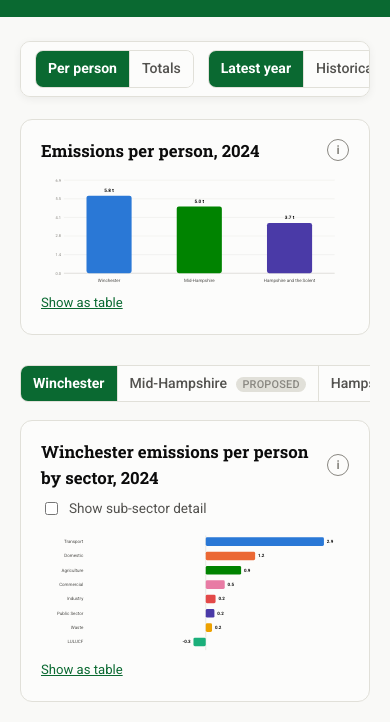
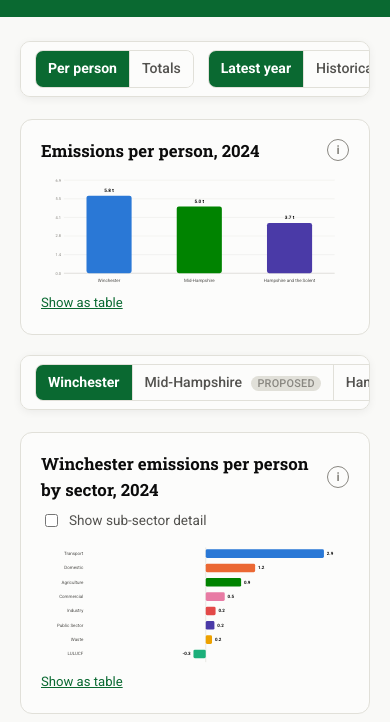
Before and after one commit to garethj/mid-hampshire-emissions, a plain HTML site: page index.html in a window 390 px wide. Shown: the part 95-817 px from the top of the page. Drawn offline with Linux system fonts and the light colour scheme.

Commit message:
Wrap geography controls in the same white card styling as the page-wide controls
Makes the region toggle row match control-panel's surface, border, radius, and shadow so both control sections read as one visual system.

Co-Authored-By: Claude Sonnet 5 <noreply@anthropic.com>
Claude-Session: https://claude.ai/code/session_013jzKBPtnG2BZNRTPQ28fYY

```diff
--- a/assets/css/style.css
+++ b/assets/css/style.css
@@ -109,7 +109,9 @@ main.wrap { padding-top: 24px; padding-bottom: 40px; }
 .region-toggle-row {
   display: flex; align-items: center; gap: 10px; overflow-x: auto;
   position: sticky; top: var(--control-panel-h, 60px); z-index: 25;
-  background: var(--page-plane); padding: 10px 0; margin-bottom: 8px;
+  background: var(--surface-1); border: 1px solid var(--gridline); border-radius: 10px;
+  padding: 10px 16px; margin-bottom: 22px;
+  box-shadow: 0 2px 8px rgba(0,0,0,0.06);
 }
 .region-toggle { display: inline-flex; flex: none; border: 1px solid var(--gridline); border-radius: 8px; overflow: hidden; }
 .seg-btn {
@@ -251,7 +253,7 @@ table.data-table thead th { color: var(--text-secondary); font-weight: 700; bord
    compact row rather than wrapping to two or three — wrapping would eat a large chunk of a
    phone viewport permanently. Buttons shrink and the row scrolls horizontally instead. */
 @media (max-width: 640px) {
-  .control-panel { flex-wrap: nowrap; overflow-x: auto; gap: 8px 14px; padding: 8px 14px; }
+  .control-panel, .region-toggle-row { flex-wrap: nowrap; overflow-x: auto; gap: 8px 14px; padding: 8px 14px; }
   .control-group { flex: none; }
   .control-panel .seg-btn, .region-toggle-row .seg-btn { padding: 7px 12px; font-size: 0.88rem; }
 }
```
